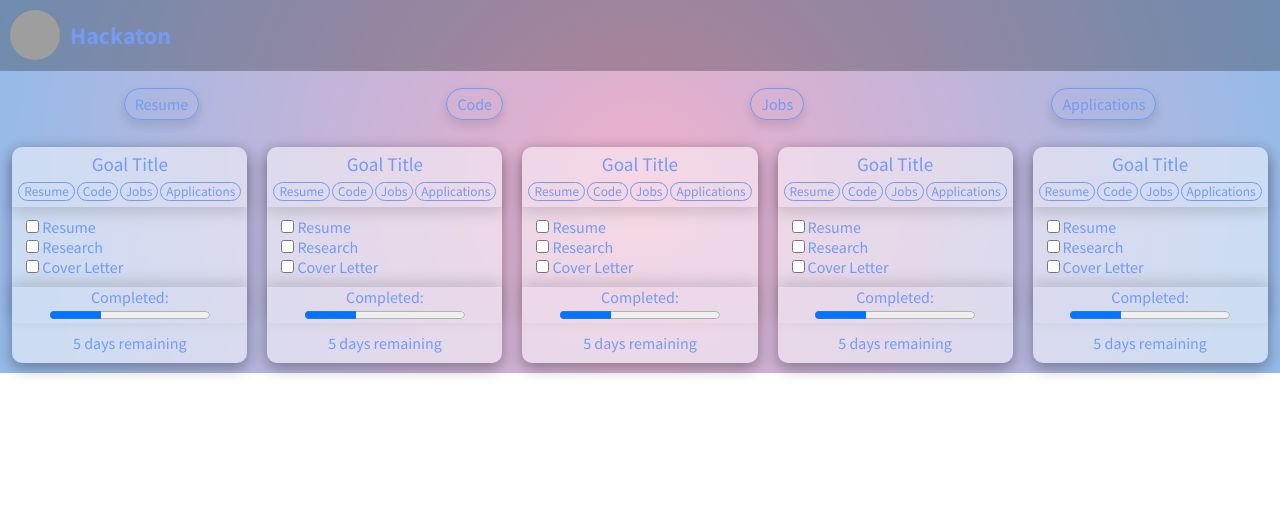
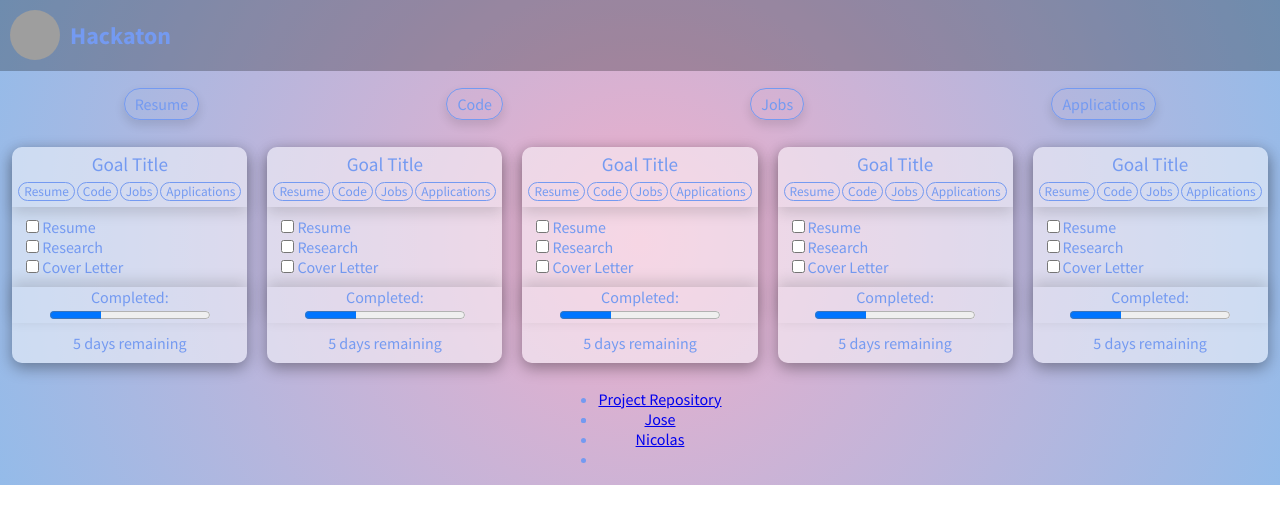
Before and after one commit to Dev-s-Den/hackaton, a React (Create React App) app in the folder client/: page / in a window 1280 px wide. Shown: the top 524 px of the page. Built offline with nearby package versions, Linux system fonts and the light colour scheme; grey boxes are pictures that could not be loaded.

Commit message:
Create footer

```diff
--- a/client/src/App.js
+++ b/client/src/App.js
@@ -4,12 +4,14 @@ import './App.scss';
 // Components
 import NavBar from './components/NavBav';
 import Home from './components/Home';
+import Footer from './components/Footer';
 
 function App() {
   return (
     <div className="App">
       <NavBar />
       <Home />
+      <Footer />
     </div>
   );
 }
--- /dev/null
+++ b/client/src/components/Footer.jsx
@@ -0,0 +1,31 @@
+// Libraries
+import React from "react";
+
+// Style
+
+export default function Footer(props) {
+  return (
+    <React.Fragment>
+      <footer className="footer">
+        <ul className="footer-items">
+          <li className="footer-item">
+            <a className="contact-us" href="#/">
+              Project Repository
+            </a>
+          </li>
+          <li className="footer-item">
+            <lu className="developers">
+              <li className="developer">
+                <a href="https://github.com/">Jose</a>
+              </li>
+              <li className="developer">
+                <a href="https://github.com/">Nicolas</a>
+              </li>
+            </lu>
+          </li>
+          <li className="footer-item"></li>
+        </ul>
+      </footer>
+    </React.Fragment>
+  );
+}
```
